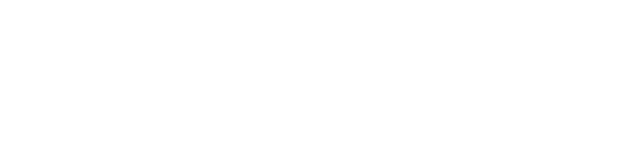
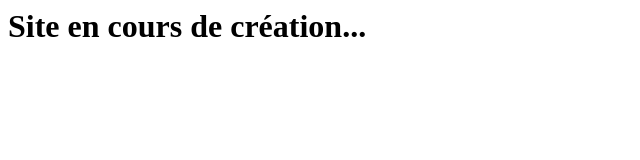
Before and after one commit to NzoSifou/nzosifou.fr, a plain HTML site: page index.html in a window 1280 px wide. Shown: the whole page, without its empty margins (0-640 px from the left). Drawn offline with Linux system fonts and the light colour scheme.

Commit message:
Update index.html

```diff
--- a/index.html
+++ b/index.html
@@ -3,6 +3,6 @@
 		<title>NzoSifou | Accueil</title>
 	</head>
 	<body>
-
+		<h1>Site en cours de création...</h1>
 	</body>
 </html>
```
